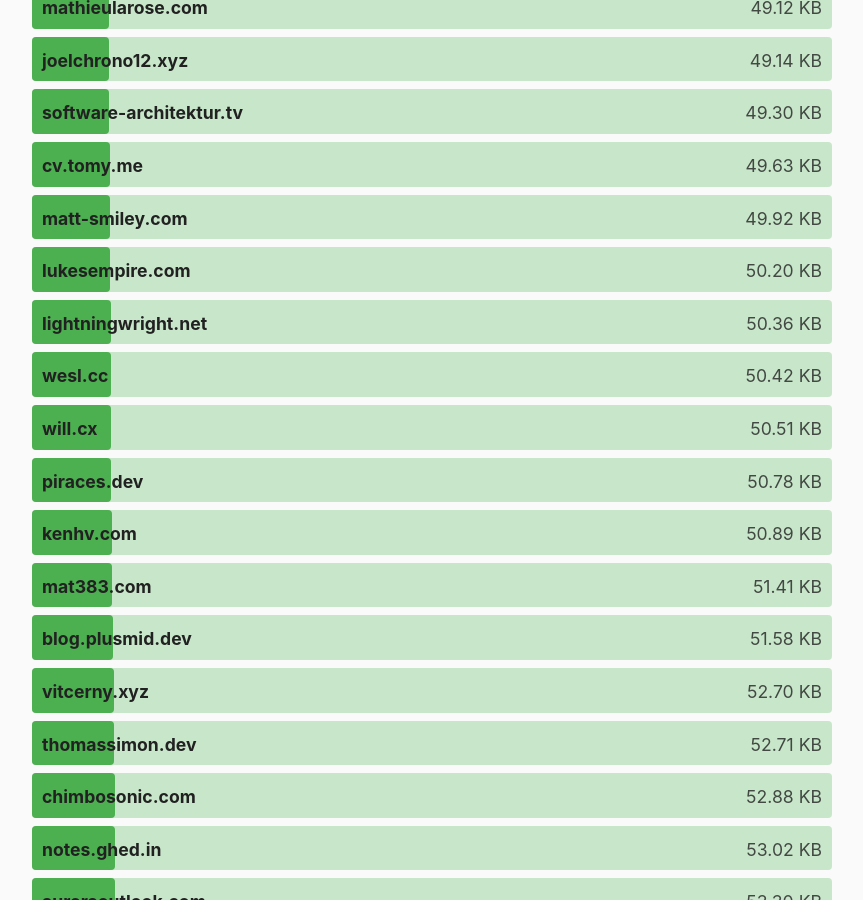
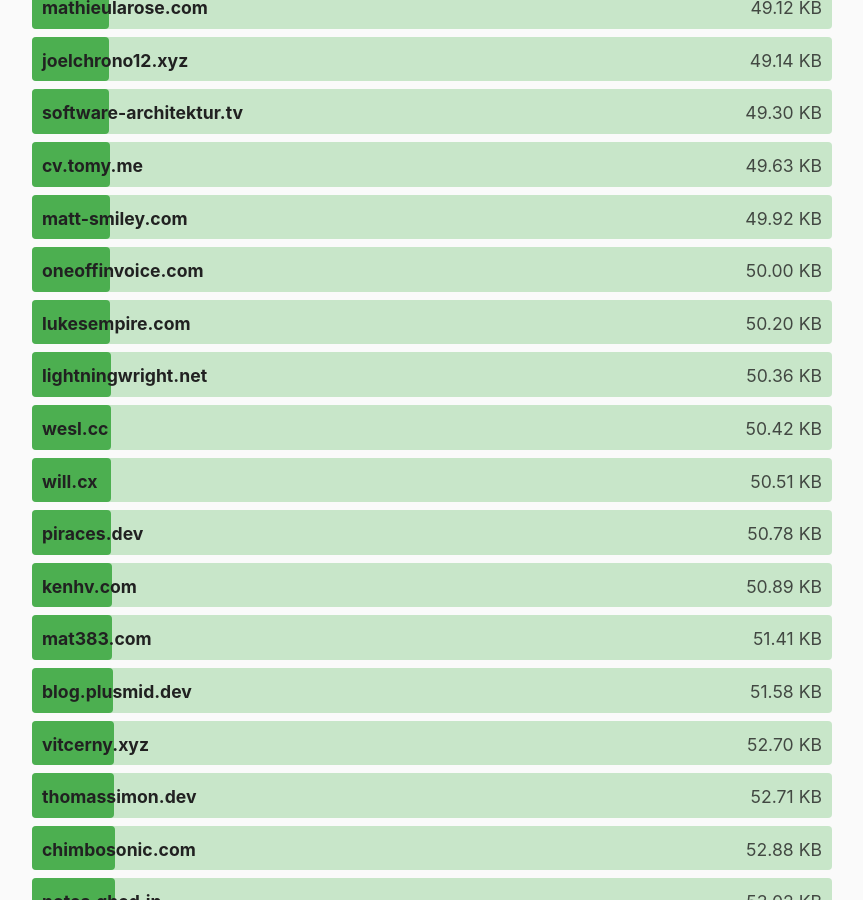
Before and after one commit to kevquirk/512kb.club, a Jekyll site: the page built from index.md, in a window 1280 px wide and 900 px high, scrolled down 16470 px. Shown: the whole window, without its empty margins (208-1071 px from the left). Built offline with Jekyll 4.4.1, drawn with Linux system fonts in a browser that asks for light colours.

Commit message:
Add oneoffinvoice.com to sites.yml

```diff
--- a/_data/sites.yml
+++ b/_data/sites.yml
@@ -4217,3 +4217,8 @@
   url: https://zwieratko.sk/
   size: 30.94
   last_checked: 2025-05-18
+
+- domain: oneoffinvoice.com
+  url: https://oneoffinvoice.com/
+  size: 50.0
+  last_checked: 2025-07-14
```
